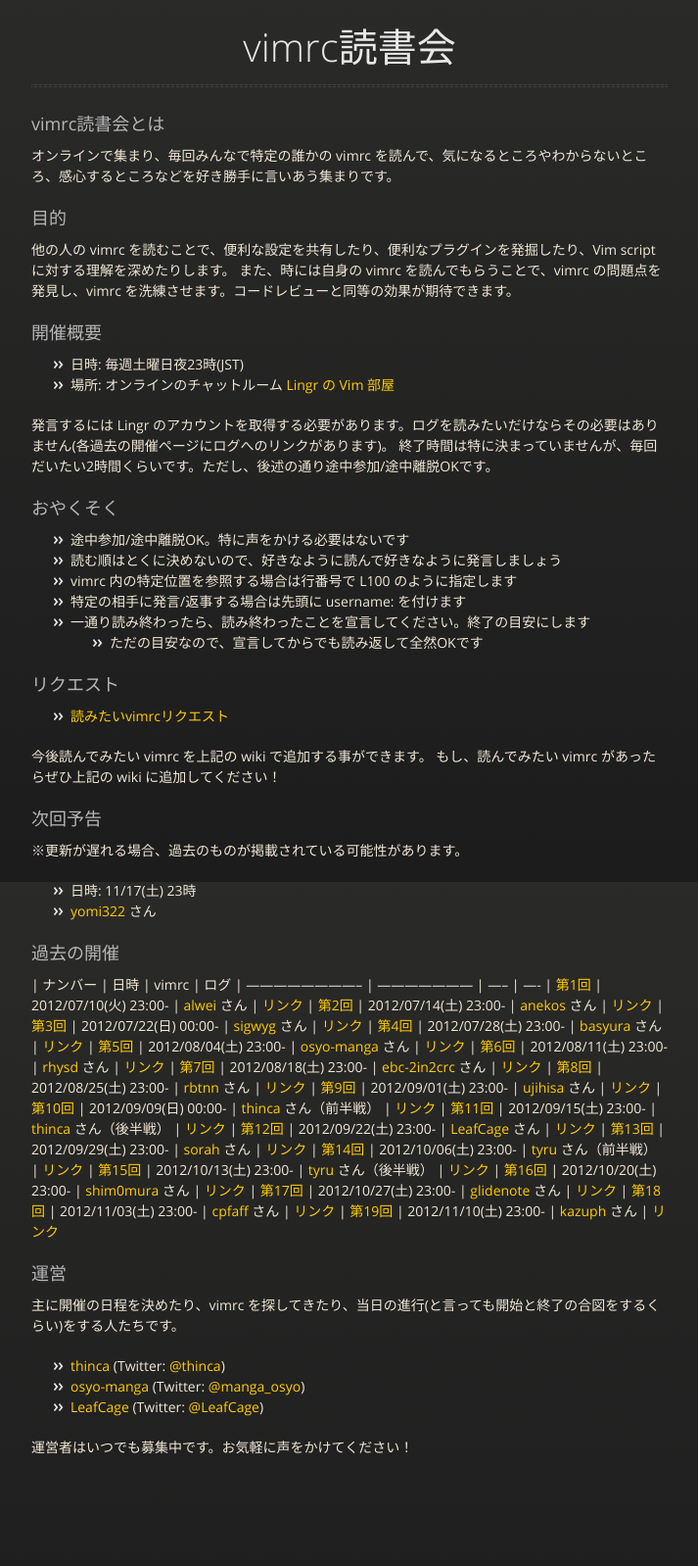
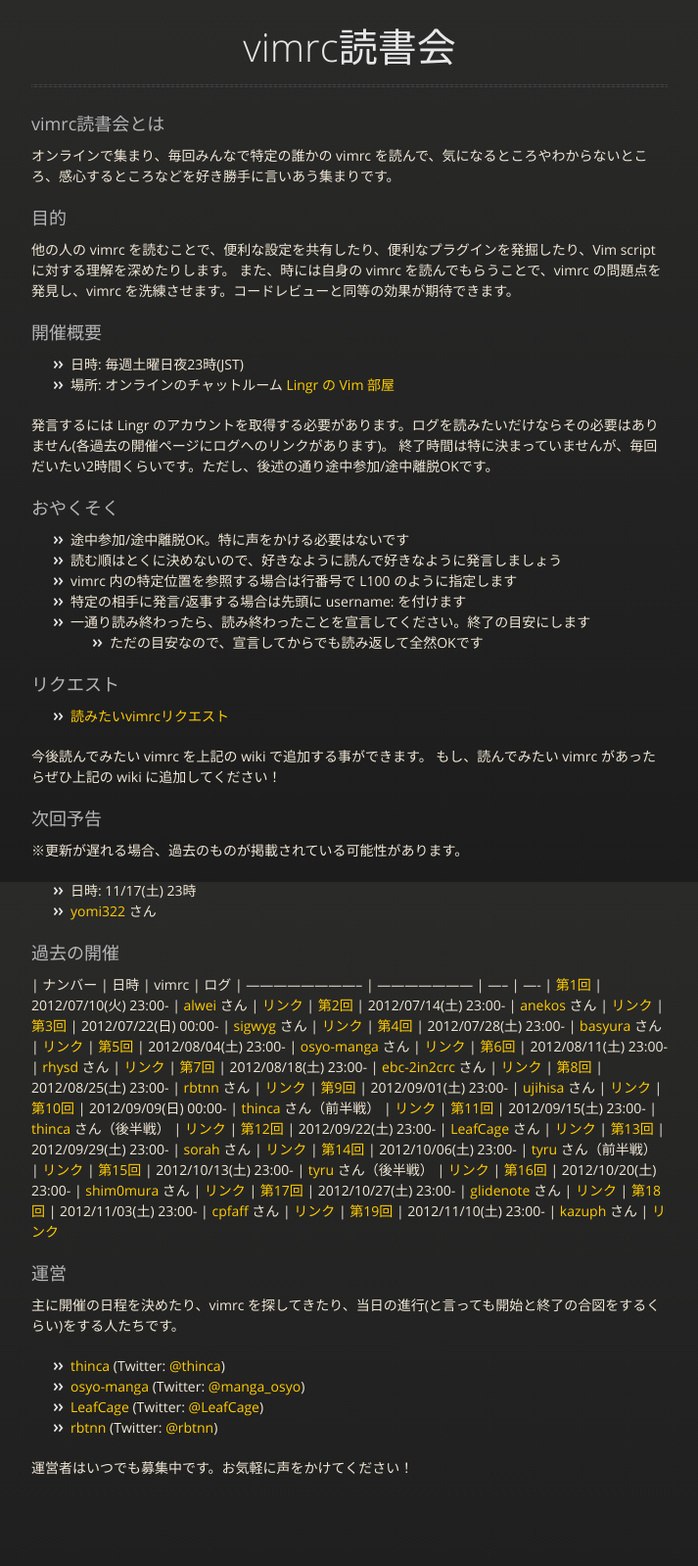
Before and after one commit to vim-jp/reading-vimrc, a Jekyll site: the page built from index.md, in a window 1280 px wide. Shown: the whole page at 98% size, without its empty margins (283-996 px from the left). Built offline with Jekyll 4.4.1, drawn with Linux system fonts in a browser that asks for light colours; nearby versions of some CDN libraries; Markdown is read by kramdown in place of the engine named in the settings; before the commit the page ends 1577 px from its top, so only the background shows below that.

Commit message:
New member! Welcome rbtnn!

```diff
--- a/index.md
+++ b/index.md
@@ -69,5 +69,6 @@ title: vimrc読書会
 - [thinca](https://github.com/thinca) (Twitter: [@thinca](https://twitter.com/thinca))
 - [osyo-manga](https://github.com/osyo-manga) (Twitter: [@manga_osyo](https://twitter.com/manga_osyo))
 - [LeafCage](https://github.com/LeafCage) (Twitter: [@LeafCage](https://twitter.com/LeafCage))
+- [rbtnn](https://github.com/rbtnn) (Twitter: [@rbtnn](https://twitter.com/rbtnn))
 
 運営者はいつでも募集中です。お気軽に声をかけてください！
```
